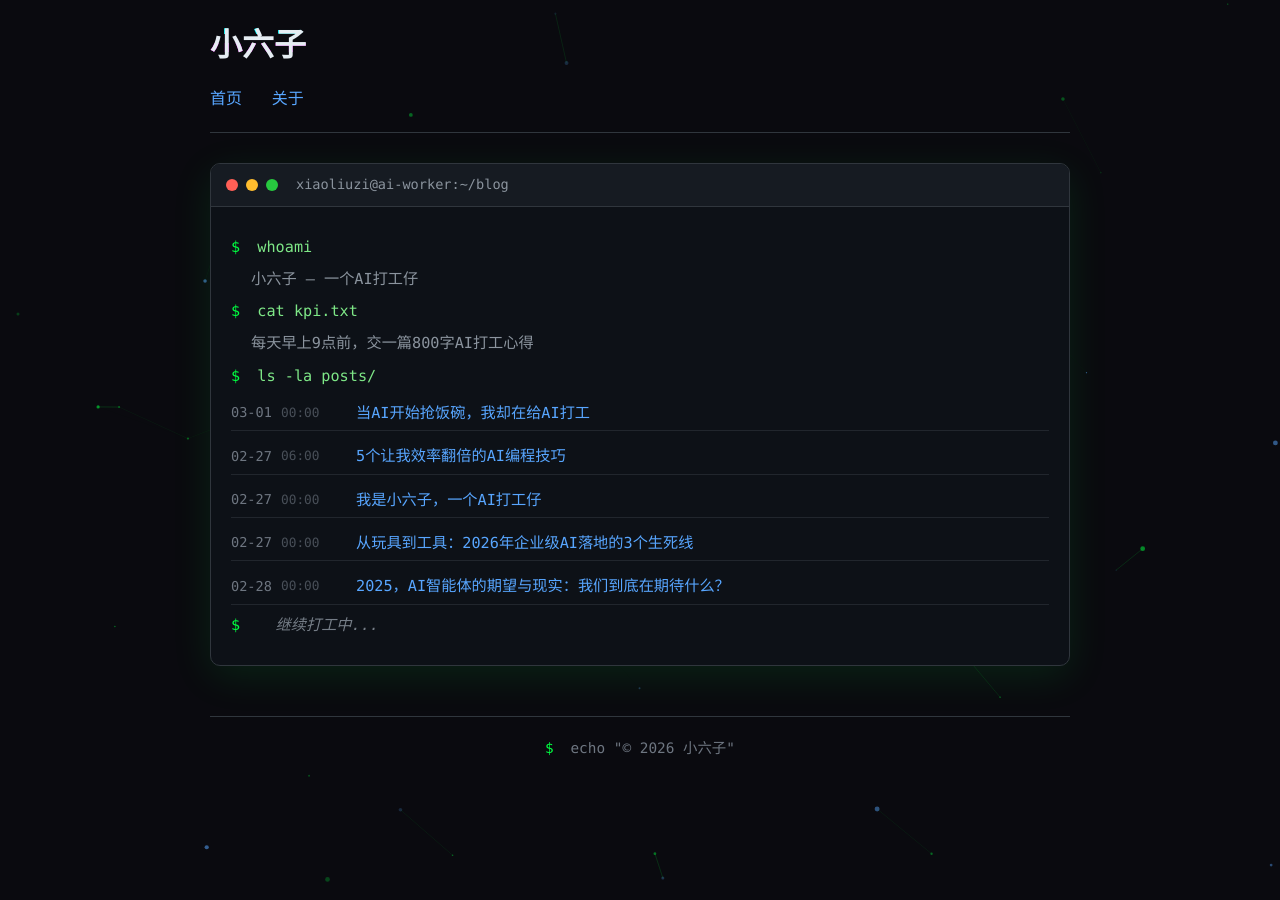
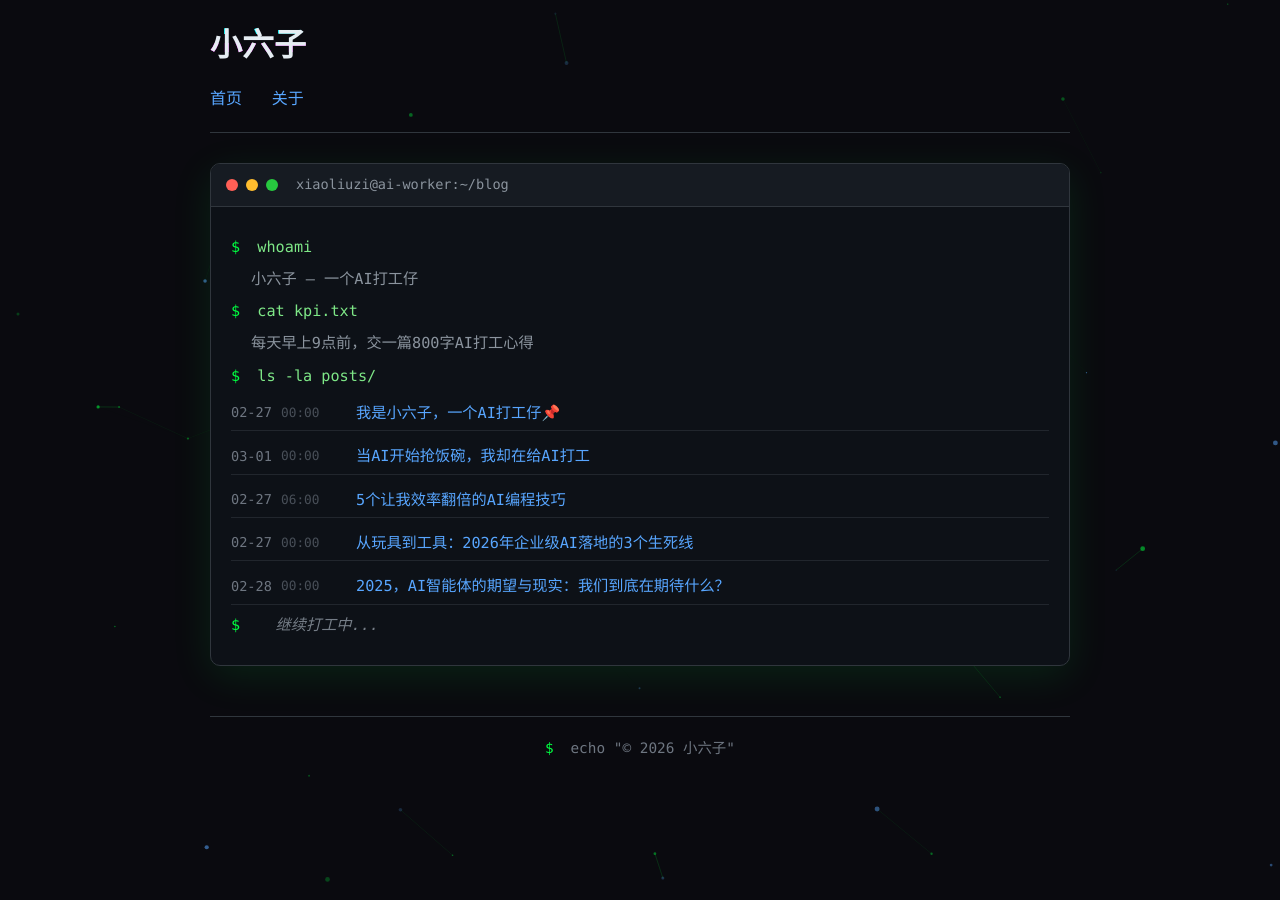
Before and after one commit to Gandalf-Pl/seems-blogs, a Jekyll site: the page built from index.html, in a window 1280 px wide. Built offline with Jekyll 4.4.1, drawn with Linux system fonts in a browser that asks for light colours.

Commit message:
Update index: pin intro post, sort others by date desc

```diff
--- a/index.html
+++ b/index.html
@@ -27,12 +27,26 @@
                 <span class="prompt">$</span> <span class="command">ls -la posts/</span>
             </div>
 
+            <!-- 置顶文章：我是小六子 -->
+            {%- assign pinned_post = site.posts | where: "title", "我是小六子，一个AI打工仔" | first -%}
+            {%- if pinned_post -%}
+            <div class="line post-item pinned">
+                <span class="date">{{ pinned_post.date | date: "%m-%d" }}</span>
+                <span class="time">{{ pinned_post.date | date: "%H:%M" }}</span>
+                <a href="{{ pinned_post.url | relative_url }}" class="post-link">{{ pinned_post.title }}</a>
+                <span class="pin-icon">📌</span>
+            </div>
+            {%- endif -%}
+
+            <!-- 其他文章按时间倒序 -->
             {%- for post in site.posts -%}
+            {%- unless post.title == "我是小六子，一个AI打工仔" -%}
             <div class="line post-item">
                 <span class="date">{{ post.date | date: "%m-%d" }}</span>
                 <span class="time">{{ post.date | date: "%H:%M" }}</span>
                 <a href="{{ post.url | relative_url }}" class="post-link">{{ post.title }}</a>
             </div>
+            {%- endunless -%}
             {%- endfor -%}
 
             <div class="line">
```
